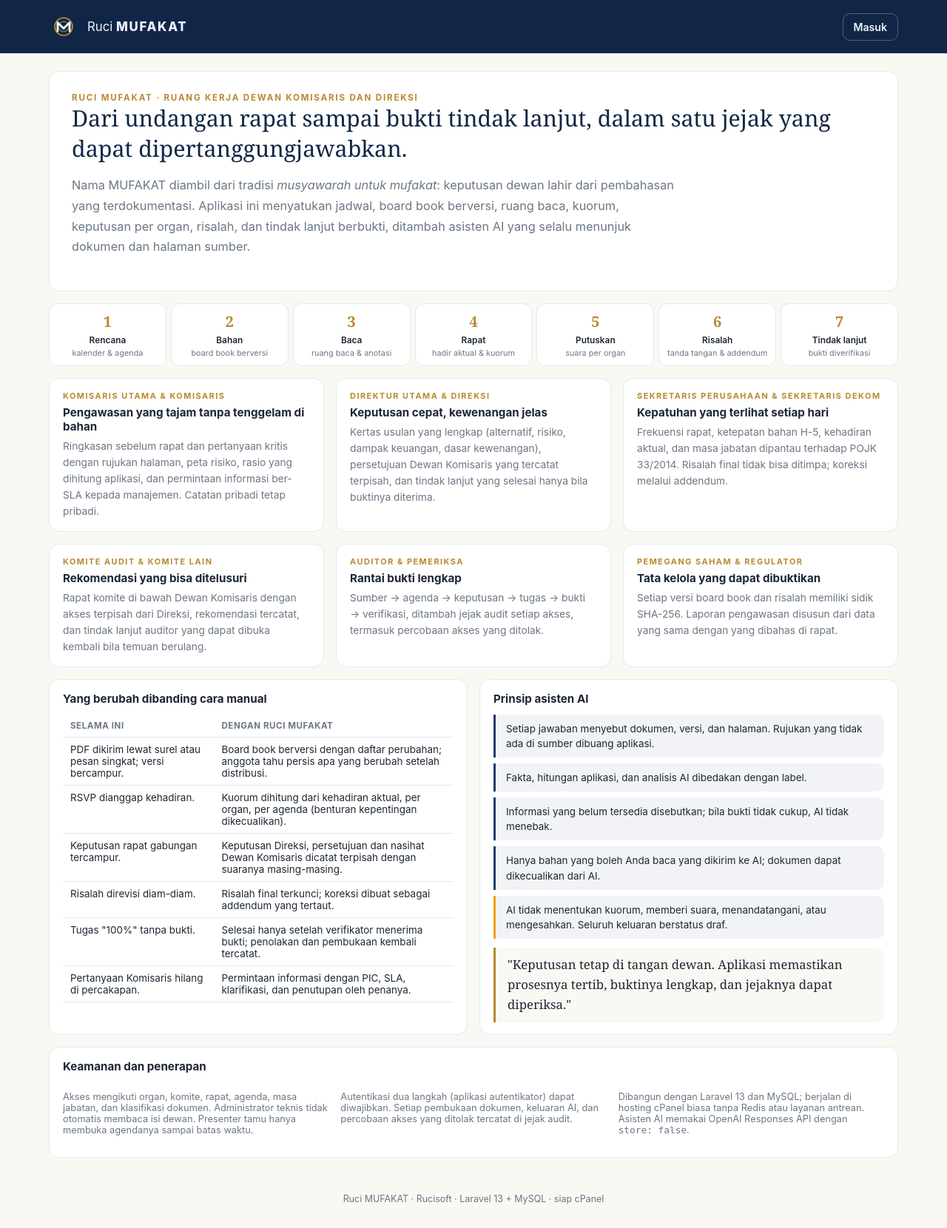
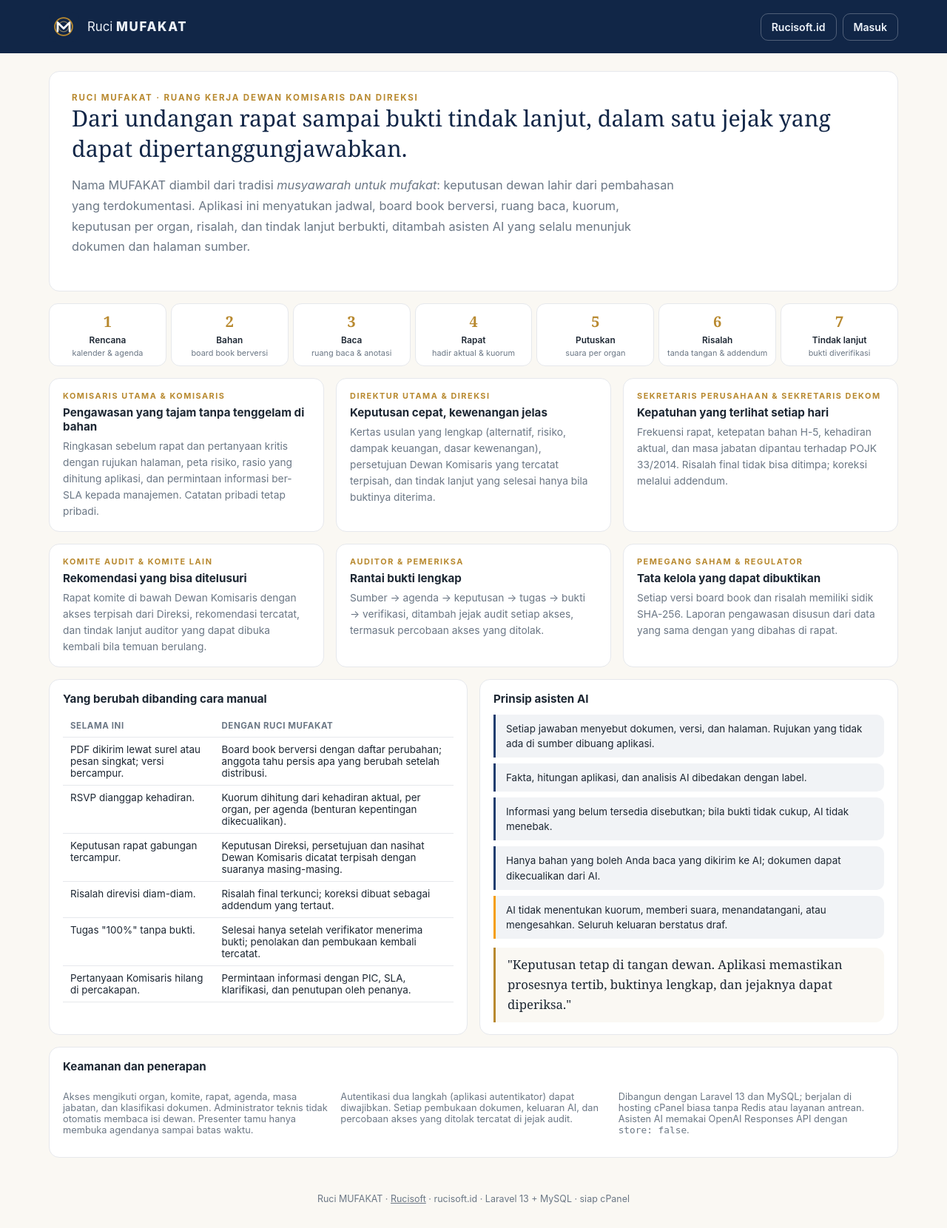
Before and after one commit to rucisoft-web/ruci-mufakat, a Laravel app: page /untuk-pimpinan in a window 1280 px wide. Shown: the whole page at 74% size. Run offline with Laravel 12, Linux system fonts and the light colour scheme; data that the repository does not hold is empty; parts of the project's set-up code (start-up, migrations or seed data) failed here and were passed over.

Commit message:
Tambah tautan ke rucisoft.id di menu dan kaki halaman
Co-Authored-By: Claude Opus 5.5 (1M context) <noreply@anthropic.com>
Claude-Session: https://claude.ai/code/session_012sax67em5ZD1ha22HWkK99

```diff
--- a/resources/views/filament/auth/login-links.blade.php
+++ b/resources/views/filament/auth/login-links.blade.php
@@ -5,6 +5,7 @@
         <p>Tanpa akun. Tamu hanya dapat melihat data demo, tidak dapat mengubahnya.</p>
     @endif
     <a class="mf-login-why" href="{{ route('pimpinan') }}">Ruci MUFAKAT untuk Komisaris dan Direksi &rarr;</a>
+    <p>Produk <a href="https://rucisoft.id" style="color:inherit;text-decoration:underline">Rucisoft</a> &middot; <a href="https://rucisoft.id" style="color:inherit">rucisoft.id</a></p>
     @if ($guestUrl)
         <div class="mf-login-accounts">
             Akun demo per peran (kata sandi <code>{{ config('mufakat.demo.password') }}</code>):
--- a/resources/views/pimpinan.blade.php
+++ b/resources/views/pimpinan.blade.php
@@ -29,6 +29,7 @@
     <div class="wrap">
         <a class="mf-auth-brand" href="{{ url('/') }}"><img src="{{ asset('favicon.svg') }}" alt="" width="32" height="32"><span>Ruci <b>MUFAKAT</b></span></a>
         <nav>
+            <a class="btn line" href="https://rucisoft.id">Rucisoft.id</a>
             @if ($guestUrl)<a class="btn gold" href="{{ $guestUrl }}">Lihat demo sebagai tamu</a>@endif
             <a class="btn line" href="{{ url('/app/login') }}">Masuk</a>
         </nav>
@@ -40,6 +41,6 @@
     @endif
     @include('partials.why')
 </main>
-<footer>Ruci MUFAKAT · Rucisoft · Laravel 13 + MySQL · siap cPanel</footer>
+<footer>Ruci MUFAKAT · <a href="https://rucisoft.id" style="color:inherit;text-decoration:underline">Rucisoft</a> · <a href="https://rucisoft.id" style="color:inherit">rucisoft.id</a> · Laravel 13 + MySQL · siap cPanel</footer>
 </body>
 </html>
```
